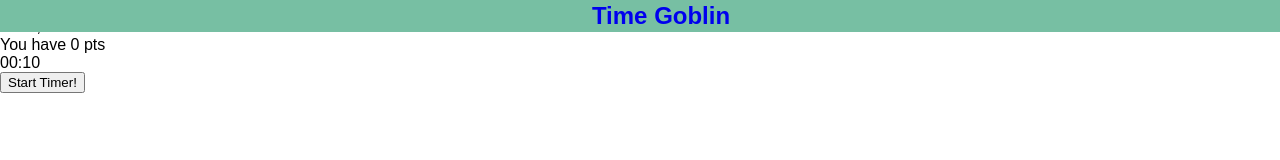
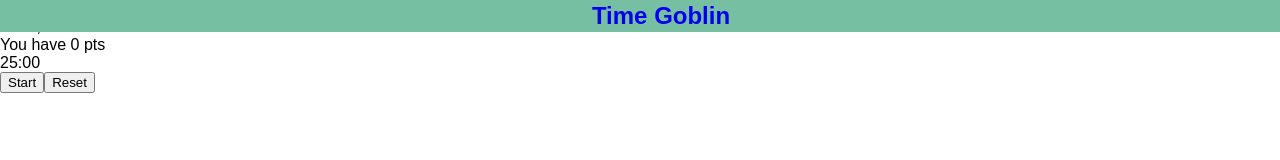
Before and after one commit to EC37-Goblin-Sharks/Time-Goblin, a React app: page /home in a window 1280 px wide. Shown: the top 160 px of the page. Built offline with nearby package versions, Linux system fonts and the light colour scheme.

Commit message:
this commit will add the Timer functionality

```diff
--- a/client/components/Home.jsx
+++ b/client/components/Home.jsx
@@ -1,12 +1,15 @@
 import React, { useState, useEffect } from 'react';
+
+import Timer from './Timer';
 
 const Home = (props) => {
   // ==========================
   // Set State
   // ==========================
   // get request for user name, pass into useState below
-  const [user, setUser] = useState();
-  const [points, setPoints] = useState();
+  const [user, setUser] = useState('');
+  const [points, setPoints] = useState(0);
+
 
   // ==========================
   // Functions
@@ -15,6 +18,7 @@ const Home = (props) => {
   const addPoints = () => {
     // setPoints(); // increment points here
   }
+
 
   // ==========================
   // Render this
@@ -28,8 +32,7 @@ const Home = (props) => {
       </div>
       <div className='homeBody'>
         {/* add decorations */}
-        <div className='timer'>00:10</div>
-        <button className='timerBtn'>Start Timer!</button>
+        <Timer />
         {/* add decorations */}
       </div>
     </div>
--- /dev/null
+++ b/client/components/Timer.jsx
@@ -0,0 +1,56 @@
+import React, { useState, useEffect } from 'react';
+
+const Timer = () => {
+
+  // Credits: https://dev.to/emmaadesile/build-a-timer-using-react-hooks-3he2
+  const [second, setSecond] = useState('00');
+  const [minute, setMinute] = useState('25');
+  const [isActive, setIsActive] = useState(false);
+  const [counter, setCounter] = useState(1499); // 25 minutes * 60 seconds - 1 second for the setInterval delay
+
+  useEffect(() => {
+    let intervalId;
+
+    if (isActive) {
+      intervalId = setInterval(() => {
+        const secondCounter = counter % 60;
+        const minuteCounter = Math.floor(counter / 60);
+
+        const computedSecond = String(secondCounter).length === 1 ? `0${secondCounter}` : secondCounter;
+        const computedMinute = String(minuteCounter).length === 1 ? `0${minuteCounter}` : minuteCounter;
+
+        setSecond(computedSecond);
+        setMinute(computedMinute);
+
+        setCounter(counter => counter - 1);
+      }, 1000)
+    }
+
+    return () => clearInterval(intervalId);
+  }, [isActive, counter]);
+
+  function resetTimer() {
+    setIsActive(false);
+    setCounter(1499);
+    setMinute('25');
+    setSecond('00');
+  }
+
+  return (
+    <div className="container">
+      <div className="time">
+        <span className="minute">{minute}</span>
+        <span>:</span>
+        <span className="second">{second}</span>
+      </div>
+      <div className="buttons">
+        <button onClick={() => setIsActive(!isActive)} className="start">
+          {isActive ? "Pause" : "Start"}
+        </button>
+        <button onClick={resetTimer} className="reset">Reset</button>
+      </div>
+    </div>
+  )
+}
+
+export default Timer;
```
